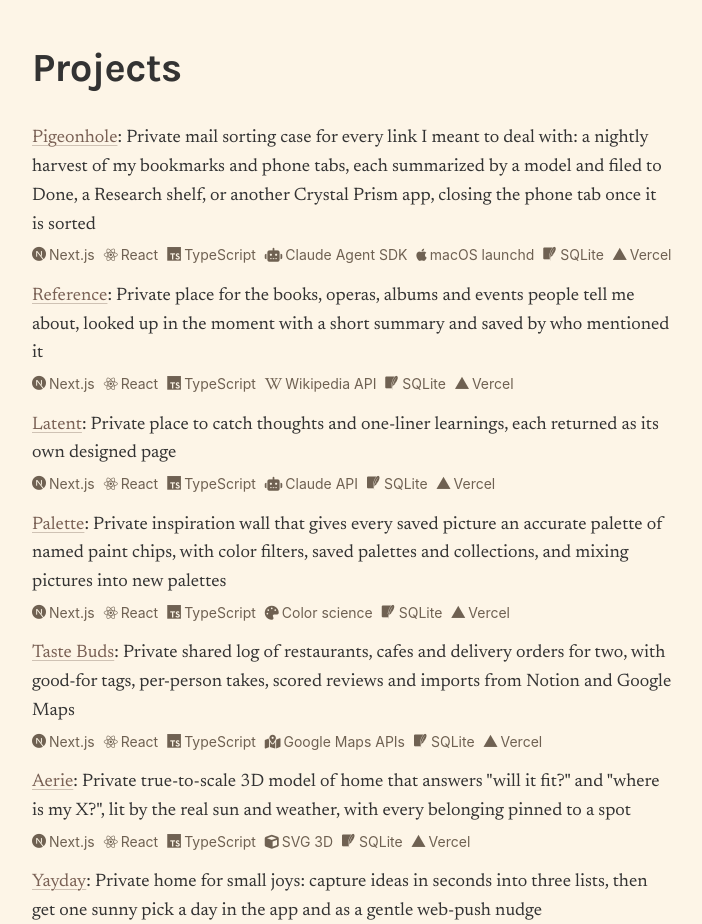
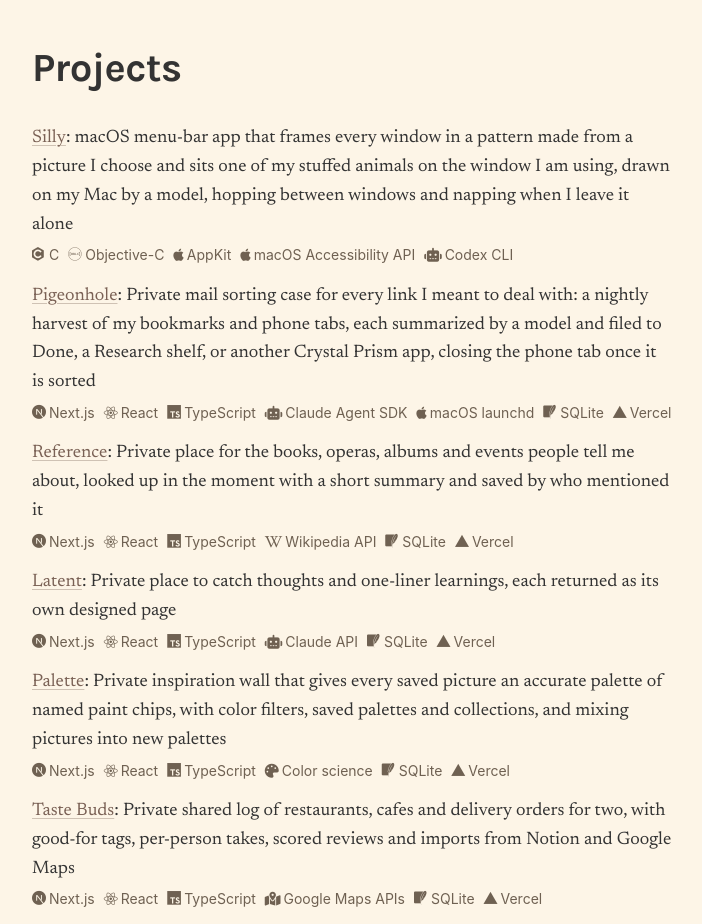
Before and after one commit to estherh5/estherhoffman.com, a plain HTML site: page index.html in a window 1280 px wide. Shown: the part 4500-5424 px from the top of the page, without its empty margins (288-990 px from the left). Drawn offline with Linux system fonts and the light colour scheme.

Commit message:
Silly in Projects; icon subset gains C and Objective-C
Co-Authored-By: Claude Opus 5.5 <noreply@anthropic.com>
Claude-Session: https://claude.ai/code/session_01M4zi1jFMvdDgpmGeZLjiHt

```diff
--- a/icons.css
+++ b/icons.css
@@ -50,11 +50,13 @@
 .fa-vuejs::before{content:"\f41f"}
 .fa-wikipedia-w::before{content:"\f266"}
 .devicon-amazonwebservices-plain-wordmark::before{content:"\e90c"}
+.devicon-c-plain::before{content:"\e998"}
 .devicon-docker-plain::before{content:"\e9c3"}
 .devicon-flask-original::before{content:"\ea04"}
 .devicon-googlecloud-plain::before{content:"\ea38"}
 .devicon-kubernetes-plain::before{content:"\eabd"}
 .devicon-nextjs-plain::before{content:"\eb14"}
+.devicon-objectivec-plain::before{content:"\eb3b"}
 .devicon-postgresql-plain::before{content:"\eb79"}
 .devicon-sqlite-plain::before{content:"\ec1e"}
 .devicon-tailwindcss-plain::before{content:"\ec39"}
--- a/index.html
+++ b/index.html
@@ -347,6 +347,20 @@
 
     <section id="projects" aria-labelledby="projects-heading">
       <h2 id="projects-heading">Projects</h2>
+
+      <article class="item">
+        <p>
+          <a href="https://crystalprism.io/#projects-page" target="_blank" rel="noopener noreferrer">Silly</a>:
+          macOS menu-bar app that frames every window in a pattern made from a picture I choose and sits one of my stuffed animals on the window I am using, drawn on my Mac by a model, hopping between windows and napping when I leave it alone
+        </p>
+        <p class="project-skills">
+          <i class="first-icon devicon-c-plain" aria-hidden="true"></i>C
+          <i class="small-icon devicon-objectivec-plain" aria-hidden="true"></i>Objective-C
+          <i class="small-icon fa-brands fa-apple" aria-hidden="true"></i>AppKit
+          <i class="small-icon fa-brands fa-apple" aria-hidden="true"></i>macOS Accessibility API
+          <i class="small-icon fa-solid fa-robot" aria-hidden="true"></i>Codex CLI
+        </p>
+      </article>
 
       <article class="item print-pick">
         <p>
```
Also changed, not shown: fonts/devicon.woff2, fonts/fa-brands.woff2, fonts/fa-solid.woff2.
